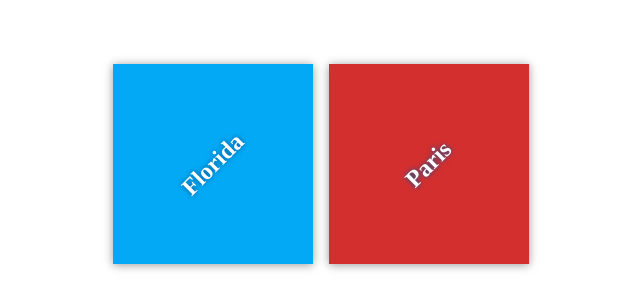
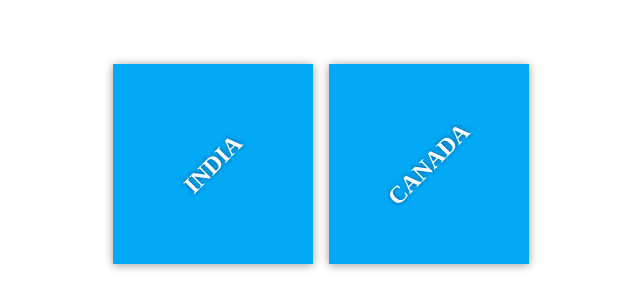
Before and after one commit to pra7792dip/my-travel-plans, a plain HTML site: page index.html in a window 1280 px wide. Shown: the part 236-544 px from the top of the page, without its empty margins (319-959 px from the left). Drawn offline with Linux system fonts and the light colour scheme; files that its build step writes are made by us from their sources.

Commit message:
Changed travel destination

```diff
--- a/index.html
+++ b/index.html
@@ -10,12 +10,12 @@
 
     <div class="container">
         <div class="destination-container">
-            <div class="destination" id="florida">
-                <h2>Florida</h2>
+            <div class="destination" id="INDIA">
+                <h2>INDIA</h2>
             </div>
 
-            <div class="destination" id="paris">
-                <h2>Paris</h2>
+            <div class="destination" id="CANADA">
+                <h2>CANADA</h2>
             </div>
         </div>
     </div>
```
